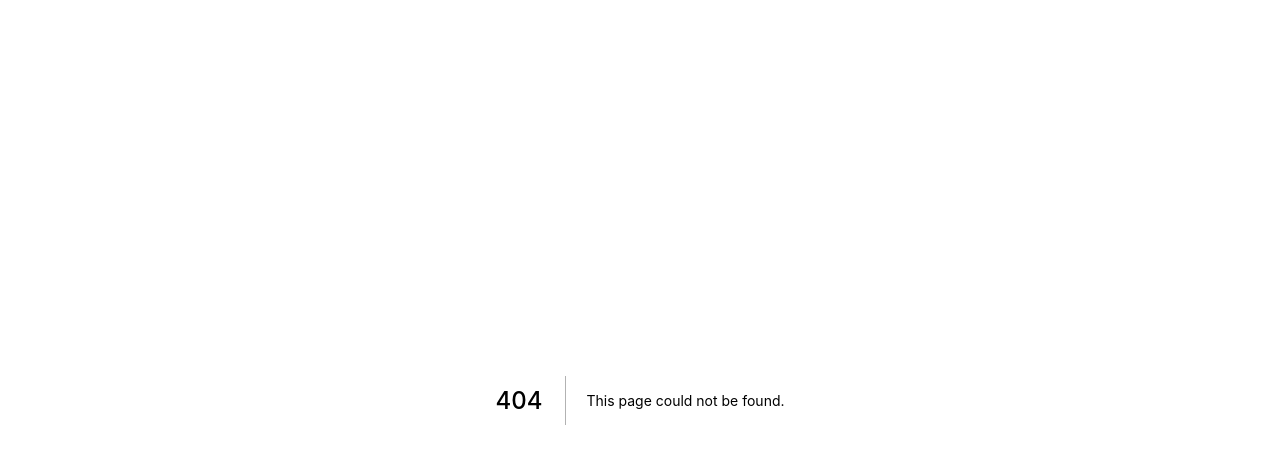
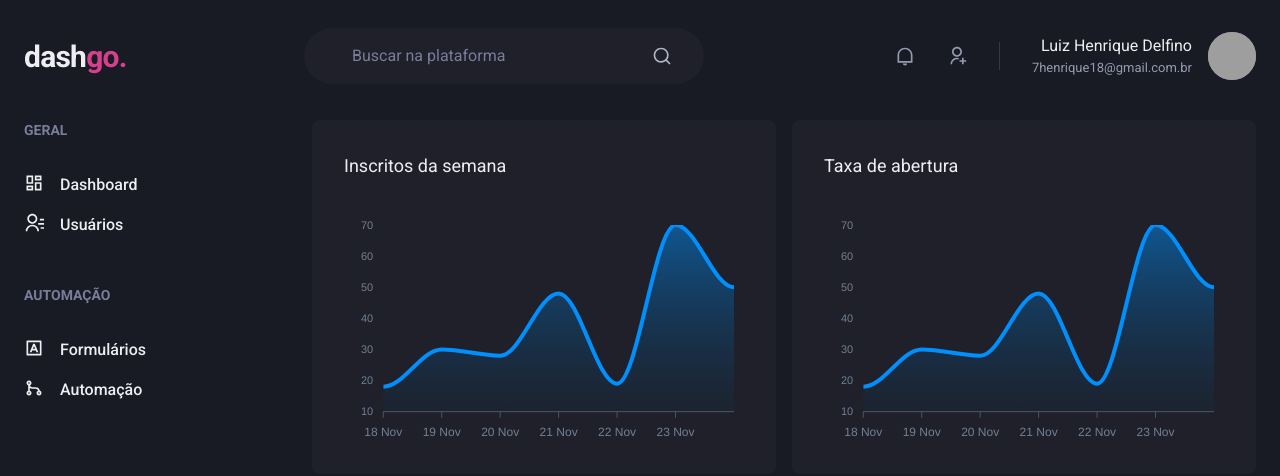
Before and after one commit to lui7henrique/dashgo, a Next.js app: page /dashboard in a window 1280 px wide. Before the commit this address had no page. Shown: the top 476 px of the page. Built offline with nearby package versions, Linux system fonts and the light colour scheme; grey boxes are pictures that could not be loaded.

Commit message:
:jigsaw: Login e dashboard

```diff
--- a/package.json
+++ b/package.json
@@ -12,10 +12,13 @@
     "@chakra-ui/react": "^1.6.2",
     "@emotion/react": "^11.4.0",
     "@emotion/styled": "^11.3.0",
+    "apexcharts": "^3.26.3",
     "framer-motion": "^4.1.17",
     "next": "10.2.3",
     "react": "17.0.2",
-    "react-dom": "17.0.2"
+    "react-apexcharts": "^1.3.9",
+    "react-dom": "17.0.2",
+    "react-icons": "^4.2.0"
   },
   "devDependencies": {
     "@types/node": "^15.6.0",
--- /dev/null
+++ b/src/components/Header.tsx
@@ -0,0 +1,74 @@
+import { Flex, Text, Input, Icon, HStack, Box, Avatar } from "@chakra-ui/react";
+import {
+  RiNotificationLine,
+  RiSearchLine,
+  RiUserAddLine,
+} from "react-icons/ri";
+export function Header() {
+  return (
+    <Flex
+      as="header"
+      w="100%"
+      maxWidth={1480}
+      h="20"
+      mx="auto"
+      mt="4"
+      px="6"
+      align="center"
+    >
+      <Text fontSize="3xl" fontWeight="bold" letterSpacing="tight" w="64">
+        dash
+        <Text as="span" color="pink.500">
+          go.
+        </Text>
+      </Text>
+
+      <Flex
+        as="label"
+        flex="1"
+        py="4"
+        px="8"
+        ml="6"
+        maxWidth="400"
+        alignSelf="center"
+        align="center"
+        color="gray.200"
+        position="relative"
+        bg="gray.800"
+        borderRadius="full"
+      >
+        <Input
+          color="gray.50"
+          variant="unstyled"
+          px="4"
+          mr="4"
+          placeholder="Buscar na plataforma"
+          _placeholder={{ color: "gray.400" }}
+        />
+        <Icon as={RiSearchLine} fontSize="20" />
+      </Flex>
+
+      <Flex align="center" ml="auto">
+        <HStack
+          spacing="8"
+          mx="8"
+          pr="8"
+          py="1"
+          color="gray.300"
+          borderRightWidth={1}
+          borderColor="gray.700"
+        >
+          <Icon as={RiNotificationLine} fontSize="20"></Icon>
+          <Icon as={RiUserAddLine} fontSize="20"></Icon>
+        </HStack>
+        <Flex align="center">
+          <Box mr="4" textAlign="right">
+            <Text>Luiz Henrique Delfino</Text>
+            <Text color="gray.300" fontSize="small">7henrique18@gmail.com.br</Text>
+          </Box>
+          <Avatar size="md" name="Luiz Henrique" src="https://github.com/lui7henrique.png"></Avatar>
+        </Flex>
+      </Flex>
+    </Flex>
+  );
+}
--- /dev/null
+++ b/src/components/Sidebar.tsx
@@ -0,0 +1,55 @@
+import { Box, Stack, Text, Link, Icon, Divider } from "@chakra-ui/react";
+import {
+  RiContactsLine,
+  RiDashboardLine,
+  RiGitMergeLine,
+  RiInputMethodLine,
+} from "react-icons/ri";
+
+export function Sidebar() {
+  return (
+    <Box as="aside" w="64" mr="8">
+      <Stack spacing="12" align="flex-start">
+        <Box>
+          <Text fontWeight="bold" color="gray.400" fontSize="sm">
+            GERAL
+          </Text>
+          <Stack spacing="4" mt="8" align="stretch">
+            <Link d="flex" align="center">
+              <Icon as={RiDashboardLine} fontSize="20"></Icon>
+              <Text ml="4" fontWeight="medium">
+                Dashboard
+              </Text>
+            </Link>
+            <Link d="flex" align="center">
+              <Icon as={RiContactsLine} fontSize="20"></Icon>
+              <Text ml="4" fontWeight="medium">
+                Usuários
+              </Text>
+            </Link>
+          </Stack>
+        </Box>
+
+        <Box>
+          <Text fontWeight="bold" color="gray.400" fontSize="sm">
+            AUTOMAÇÃO
+          </Text>
+          <Stack spacing="4" mt="8" align="stretch">
+            <Link d="flex" align="center">
+              <Icon as={RiInputMethodLine} fontSize="20"></Icon>
+              <Text ml="4" fontWeight="medium">
+                Formulários
+              </Text>
+            </Link>
+            <Link d="flex" align="center">
+              <Icon as={RiGitMergeLine} fontSize="20"></Icon>
+              <Text ml="4" fontWeight="medium">
+                Automação
+              </Text>
+            </Link>
+          </Stack>
+        </Box>
+      </Stack>
+    </Box>
+  );
+}
--- /dev/null
+++ b/src/pages/dashboard.tsx
@@ -0,0 +1,93 @@
+import { Flex, SimpleGrid, Box, Text, theme } from "@chakra-ui/react";
+import dyanamic from 'next/dynamic'
+import { Header } from "../components/Header";
+import { Sidebar } from "../components/Sidebar";
+
+const Chart = dyanamic(() => import('react-apexcharts'), {
+  ssr: false,
+})
+
+const options ={
+  chart: {
+    toolbar: {
+      show: false,
+    },
+    zoom: {
+      enabled: false,
+    },
+    foreColor: theme.colors.gray[500],
+  },
+  grid: {
+    show: false,
+  },
+  dataLabels: {
+    enabled: false,
+  },
+  tooltip: {
+    enabled: false,
+  },
+  xaxis: {
+    type: 'datetime',
+    axisBorder: {
+      color: theme.colors.gray[600]
+    },
+    axisTicks: {
+      color: theme.colors.gray[600]
+    },
+    categories: [
+      '2021-11-18T00:00:00:00.000Z',
+      '2021-11-19T00:00:00:00.000Z',
+      '2021-11-20T00:00:00:00.000Z',
+      '2021-11-21T00:00:00:00.000Z',
+      '2021-11-22T00:00:00:00.000Z',
+      '2021-11-23T00:00:00:00.000Z',
+      '2021-11-24T00:00:00:00.000Z'
+    ],
+  },
+  fill: {
+    opacity: 0.3,
+    type: 'gradient',
+    gradient: {
+      shade: 'dark',
+      opacityFrom: 0.7,
+      opacityTo: 0.3
+    }
+  }
+}
+
+const series = [
+  { name: 'series1', data: [18, 30, 28, 48, 19, 70, 50]}
+]
+
+export default function Dashboard() {
+  return (
+    <Flex direction="column" h="100vh">
+      <Header />
+
+      <Flex w="100%" my="6" maxWidth={1480} mx="auto" px="6">
+        <Sidebar />
+
+        <SimpleGrid flex="1" gap="4" minChildWidth="320px" algin="flex-start">
+         <Box
+            p="8"
+            bg="gray.800"
+            borderRadius={8}
+            pb="4"
+          >
+            <Text fontSize="lg" mb="4"> Inscritos da semana</Text>
+            <Chart options={options} series={series} type="area" eight={160}></Chart>
+          </Box>
+         <Box
+            p="8"
+            bg="gray.800"
+            borderRadius={8}
+            pb="4"
+          >
+            <Text fontSize="lg" mb="4"> Taxa de abertura</Text>
+            <Chart options={options} series={series} type="area" eight={160}></Chart>
+          </Box>
+        </SimpleGrid>
+      </Flex>
+    </Flex>
+  );
+}
```
Also changed, not shown: src/components/Form/Input.tsx (added, +26 -0 lines), src/pages/index.tsx (+27 -5 lines), 1 other file (tests, documents, lock files or other folders).
